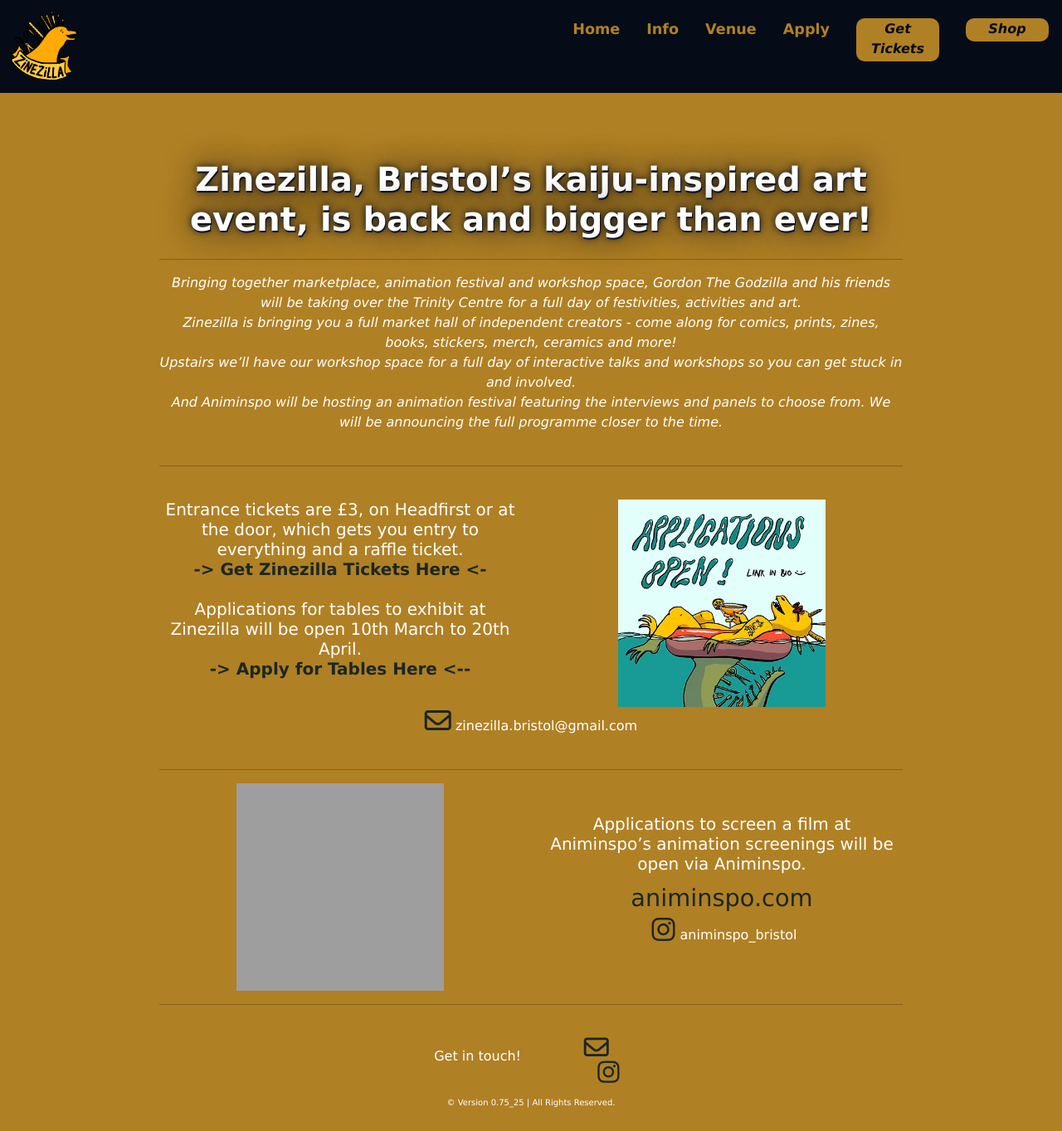
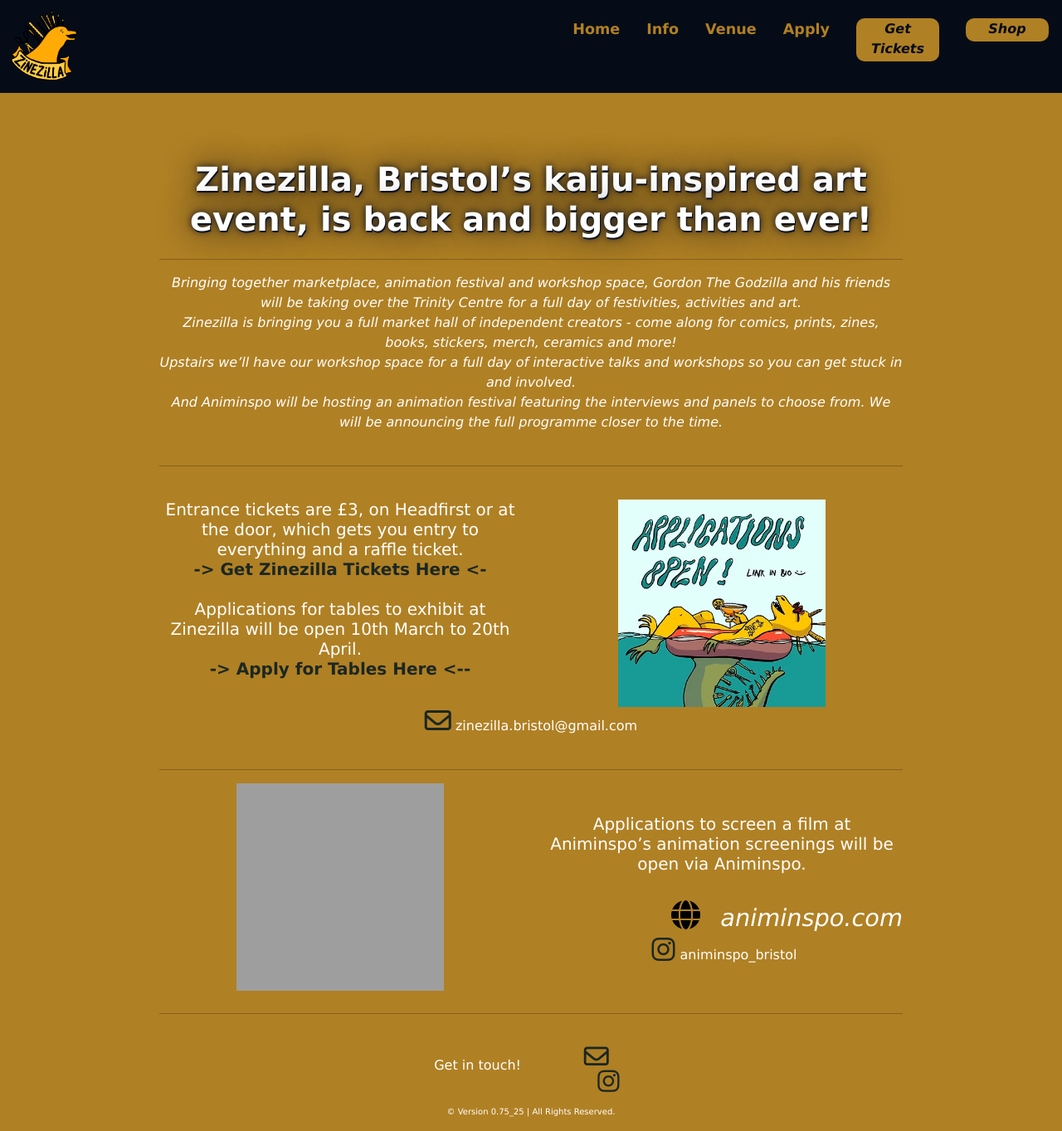
Before and after one commit to fajard01/zinezilla, a Jekyll site: the page built from _pages/info.html, in a window 1280 px wide. Shown: the whole page at 83% size. Built offline with Jekyll 4.4.1, drawn with Linux system fonts in a browser that asks for light colours; cached includes are drawn as plain includes; nearby versions of some CDN libraries; grey boxes are pictures that could not be loaded.

Commit message:
Style Info and Venue

```diff
--- a/_includes/navbar.html
+++ b/_includes/navbar.html
@@ -1,13 +1,15 @@
 <!-- top main navigation bar-->
 
 <nav class="navbar">
-  <img src={{ "/img/logo.png" | absolute_url }} class="logo"></img>
+  <img src={{ "/img/logo.png" | absolute_url }} class="logo">
   <ul class="nav-menu">
+    <!-- H I V A -->
     {% for link in site.data.navigation.navlinks %}
     <li class="nav-item">
       <a class="nav-link" href={{ link.link | relative_url }}>{{ link.title }}</a>
     </li>
     {% endfor %}
+    <!-- T S -->
     {% for url in site.data.navigation.buttons %}
     <li class="nav-item">
       <a class="btn btn-primary button" target="_blank" role="button"
--- a/_pages/info.html
+++ b/_pages/info.html
@@ -52,7 +52,16 @@
             <h5>
                 Applications to screen a film at Animinspo’s animation screenings will be open via Animinspo.
             </h5>
-            <a href="https://www.animinspo.com" target="_blank" class="animinspo">animinspo.com</a>
+            <br>
+            <div class="row animinspo-row">
+                <div class="col globe-col">
+                    <img src={{ "/img/globe.png" }} alt="Globe" target="_blank" class="globe-icon"
+                        onclick="location.href='https://www.animinspo.com'">
+                </div>
+                <div class="col globe-icon-text">
+                    <i>animinspo.com</i>
+                </div>
+            </div>
             <div>
                 <i class="fab fa-instagram fa-2x fa-fw animinspo" target="_blank"
                    onclick="location.href='https://www.instagram.com/animinspo_bristol/'">
--- a/_sass/info.scss
+++ b/_sass/info.scss
@@ -30,6 +30,7 @@
 }
 
 .animinspo-col {
+    margin-bottom: 2%;
     margin-top: 4%;
 }
 
@@ -48,6 +49,30 @@
     width: 250px;
 }
 
+.animinpo-row {
+    justify-items: center;
+    margin-bottom: 20p;
+}
+
+.animispo-globe-col {
+    direction: flex;
+  }
+
+.animinspo-globe-icon {
+    float: right;
+    margin-bottom: 4%;
+    width: 20%;
+}
+
+.animinspo-globe-icon:hover {
+    transform: scale(1.2);
+}
+
+.animinspo-globe-icon-text{
+    text-align: left;
+    font-size: 1.8rem;
+}
+
 
 /////////////////////////////////////////////
 
--- a/_sass/main.scss
+++ b/_sass/main.scss
@@ -33,14 +33,7 @@
 $adobe: #4a423e;
 $red-cap: #5a232a;
 $red-bull: #612719;
-$purple-cap: #89513f;.header {
-  display: flex;
-  width: 100%;
-  justify-content: space-between;
-  background: #583760;
-  align-items: center;
-  padding: 20px 60px;
-  }
+$purple-cap: #89513f;
 $german-yellow: #886223;
 $line-end: #f0f0f0;
 $line-mid: #8c8b8b;
@@ -106,6 +99,23 @@
   width: auto;
 }
 
+.globe-col {
+  direction: flex;
+}
+
+.globe-icon {
+  float: right;
+  width: 35px;
+}
+
+.globe-icon:hover {
+  transform: scale(1.2);
+}
+
+.globe-icon-text{
+  font-size: 1.8rem;
+}
+
 //////////////////////////////////////////////
 
 // media queries
--- a/_sass/venue.scss
+++ b/_sass/venue.scss
@@ -1,16 +1,17 @@
-/* Row to devide */
+// top row //
 .row {
     display: flex;
-    height: 70hv;
 }
 
-/* Clear floats after the columns */
+// clear floats after the columns
 .row:after {
   content: "";
   display: table;
   clear: both;
 }
 
+
+//// left col
 .map {
     align-items: center;
     display: flex;
@@ -18,7 +19,7 @@
 }
 
 .google-map {
-    height: 400px;
+    height: 80%;
     margin-bottom: 70px;
     margin-left: 70px;
     margin-right: 70px;
@@ -26,27 +27,33 @@
     width: 600px;
 }
 
-.trinity-link {
-    color: $jungle;
-    font-size: 2rem;
-    text-decoration: none;
-    text-align: left;
+//// right col
+.trinity-info {
+    flex-direction: column;
+    justify-content: center;
+    margin-top: 15%;
+    margin-bottom: 10%;
 }
 
-.trinity-link:hover {
-    font-style: oblique;
+.address {
+    font-size: 1.6rem;
+    text-align: center;
 }
 
-.venue {
-    text-align: left;
+.zonezilla {
+    justify-items: center;
+    width: 420px;
+    margin: 50px 20px;
 }
 
-.map-info {
-    flex-direction: column;
-    font-size: .6rem;
-    justify-content: center;
-    margin-top: 23%;
+.trinity-web {
+    font-size: 2rem;
 }
+
+.trinity-globe-col {
+    direction: flex;
+}
+
 
 @include mq-xs {
     .google-map {
```
Also changed, not shown: _pages/venue.html (+16 -5 lines), img/globe.png (added), img/zonezilla.jpg (added).
